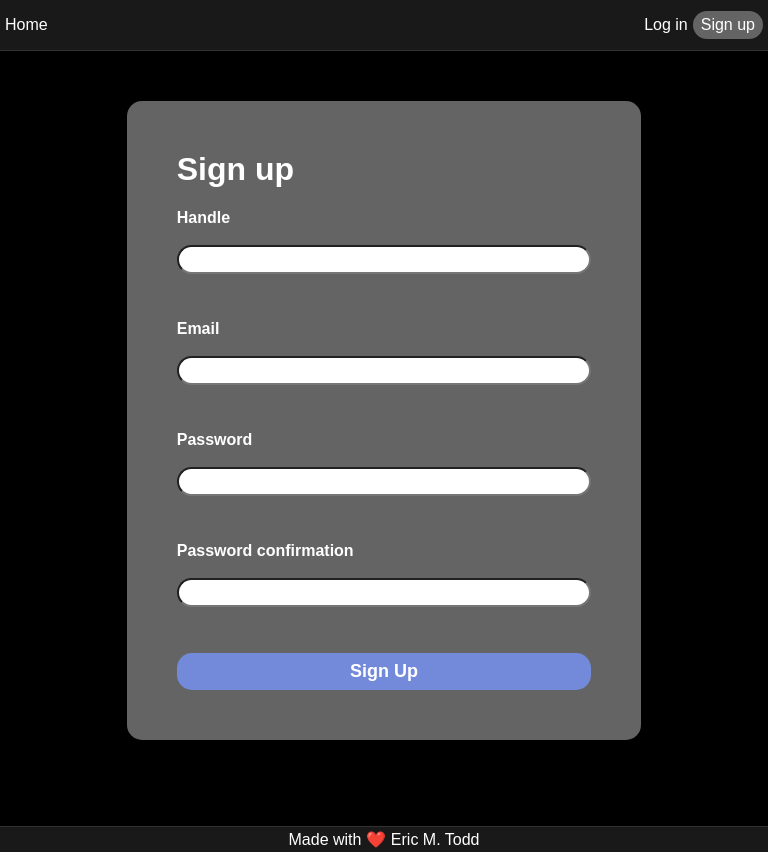
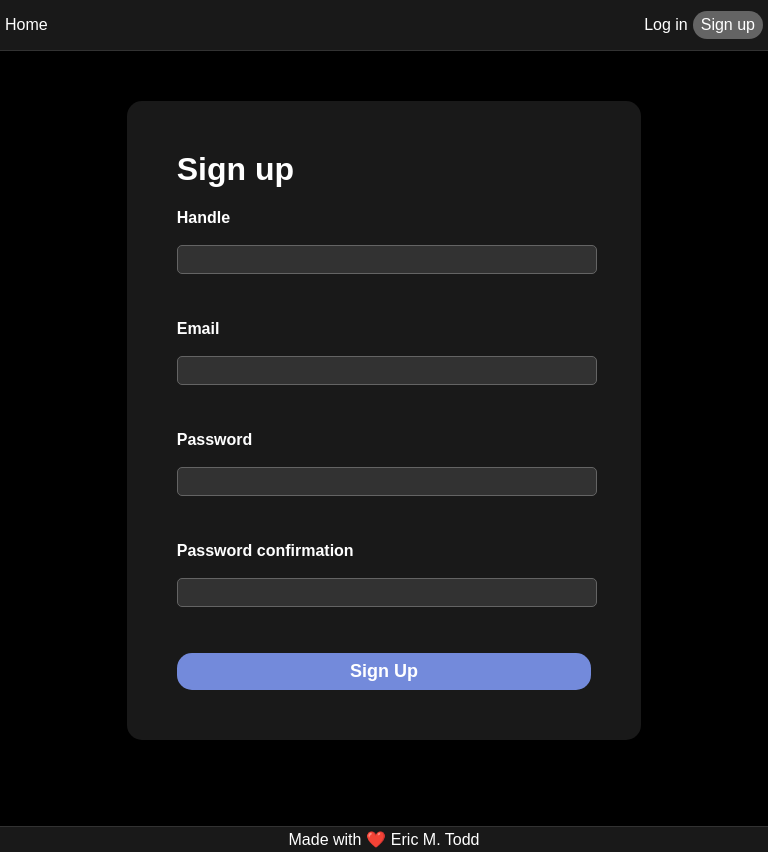
Before and after one commit to EricMTodd/forum, a React (Create React App) app in the folder react-app/: page /signup in a window 768 px wide. Built offline with nearby package versions, Linux system fonts and the light colour scheme.

Commit message:
Continuing to work on mobile styles.
User show page needs some work on  both phone styles and tablet styles.

```diff
--- a/react-app/src/components/auth/LogIn.js
+++ b/react-app/src/components/auth/LogIn.js
@@ -43,7 +43,7 @@ const LogIn = ({
         <input type='password' id='log-in-password-input' name='password' value={password} onChange={e => setPassword(e.target.value)} />
         <br />
         <br />
-        <button type='submit' id='log-in-form-button' >Submit</button>
+        <button type='submit' className='charlie-button' >Submit</button>
       </form>
     </div>
   )
--- a/react-app/src/components/auth/SignUp.js
+++ b/react-app/src/components/auth/SignUp.js
@@ -67,7 +67,7 @@ const SignUp = ({
         <input type='password' id='sign-up-password-confirmation-input' name='passwordConfirmation' value={passwordConfirmation} onChange={e => setPasswordConfirmation(e.target.value)} />
         <br />
         <br />
-        <button type='submit' id='sign-up-form-button' >Sign Up</button>
+        <button type='submit' className='charlie-button' >Sign Up</button>
       </form>
     </div>
   )
--- a/react-app/src/components/posts/New.js
+++ b/react-app/src/components/posts/New.js
@@ -46,7 +46,7 @@ const New = ({
         <textarea id='new-post-body-textarea' name='body' value={body} onChange={e => setBody(e.target.value)} />
         <br />
         <br />
-        <button type='submit' className='alpha-button'>Submit</button>
+        <button type='submit' className='charlie-button'>Submit</button>
       </form>
     </div>
   )
--- a/react-app/src/styles/phone-styles.css
+++ b/react-app/src/styles/phone-styles.css
@@ -82,32 +82,6 @@
     margin-top: 0px;
   }
 
-  #app {
-    height: 100vh;
-  }
-
-  #log-in-form, #sign-up-form, #new-post-form {
-    display: flex;
-    flex-direction: column;
-  }
-
-  #log-in-form > input, #sign-up-form > input, #new-post-form > input, #new-post-form > textarea {
-    margin-bottom: 15px;
-  }
-
-  #log-in-form-container, #sign-up-form-container, #new-post-form-container {
-    background-color:rgba(25, 25, 25, 1);
-    margin: 5px;
-    padding: 15px;
-    border-radius: 5px;
-  }
-
-  #sessions-links {
-    display: flex;
-    gap: 5px;
-    align-items: center;
-  }
-
   .posts-index-card {
     background-color: rgba(25, 25, 25, 1);
     border: 1px solid rgba(50, 50, 50, 1);
@@ -145,4 +119,40 @@
   .edit-comment-form-container, .new-comment-form-container, .edit-post-form-container {
     display: none;
   }
+
+  .charlie-button {
+    padding: 8px 0 8px 0;
+    border-radius: 15px;
+    border: none;
+    background-color: #738ADB;
+    font-size: 18px;
+    font-weight: bold;
+    width: 100%;
+  }
+
+  #app {
+    height: 100vh;
+  }
+
+  #log-in-form, #sign-up-form, #new-post-form {
+    display: flex;
+    flex-direction: column;
+  }
+
+  #log-in-form > input, #sign-up-form > input, #new-post-form > input, #new-post-form > textarea {
+    margin-bottom: 15px;
+  }
+
+  #log-in-form-container, #sign-up-form-container, #new-post-form-container {
+    background-color:rgba(25, 25, 25, 1);
+    margin: 5px;
+    padding: 15px;
+    border-radius: 5px;
+  }
+
+  #sessions-links {
+    display: flex;
+    gap: 5px;
+    align-items: center;
+  }
 }
--- a/react-app/src/styles/tablet-styles.css
+++ b/react-app/src/styles/tablet-styles.css
@@ -43,6 +43,26 @@
     text-decoration: none;
   }
 
+  input {
+    color: white;
+    min-width: 100%;
+    max-width: 100%;
+    border-radius: 5px;
+    border: 1px solid rgba(100, 100, 100, 1);
+    background-color: rgba(50, 50, 50, 1);
+    height: 25px;
+  }
+
+    textarea {
+    color: white;
+    min-width: 100%;
+    max-width: 100%;
+    min-height: 150px;
+    border-radius: 5px;
+    border: 1px solid rgba(100, 100, 100, 1);
+    background-color: rgba(50, 50, 50, 1);
+  }
+
   .alpha-button {
     background-color: rgba(100, 100, 100, 1);
     padding: 5px 8px 5px 8px;
@@ -76,6 +96,16 @@
     font-size: 24px;
   }
 
+  .charlie-button {
+    padding: 8px 0 8px 0;
+    border-radius: 15px;
+    border: none;
+    background-color: #738ADB;
+    font-size: 18px;
+    font-weight: bold;
+    width: 100%;
+  }
+
   #sessions-links {
     display: flex;
     gap: 5px;
@@ -90,7 +120,7 @@
 
   #sign-up-form-container, #log-in-form-container {
     margin-top: 50px;
-    background-color: rgba(100, 100, 100, 1);
+    background-color: rgba(25, 25, 25, 1);
     padding: 50px;
     border-radius: 15px;
   }
@@ -104,19 +134,7 @@
     margin-top: 0;
   }
 
-  #sign-up-form-button, #log-in-form-button {
-    padding: 8px 0 8px 0;
-    border-radius: 15px;
-    border: none;
-    background-color: #738ADB;
-    font-size: 18px;
-    font-weight: bold;
-  }
-
   #sign-up-form > input, #log-in-form > input {
     margin-bottom: 10px;
-    padding: 5px;
-    border-radius: 15px;
-    background-color: white;
   }
 }
```
